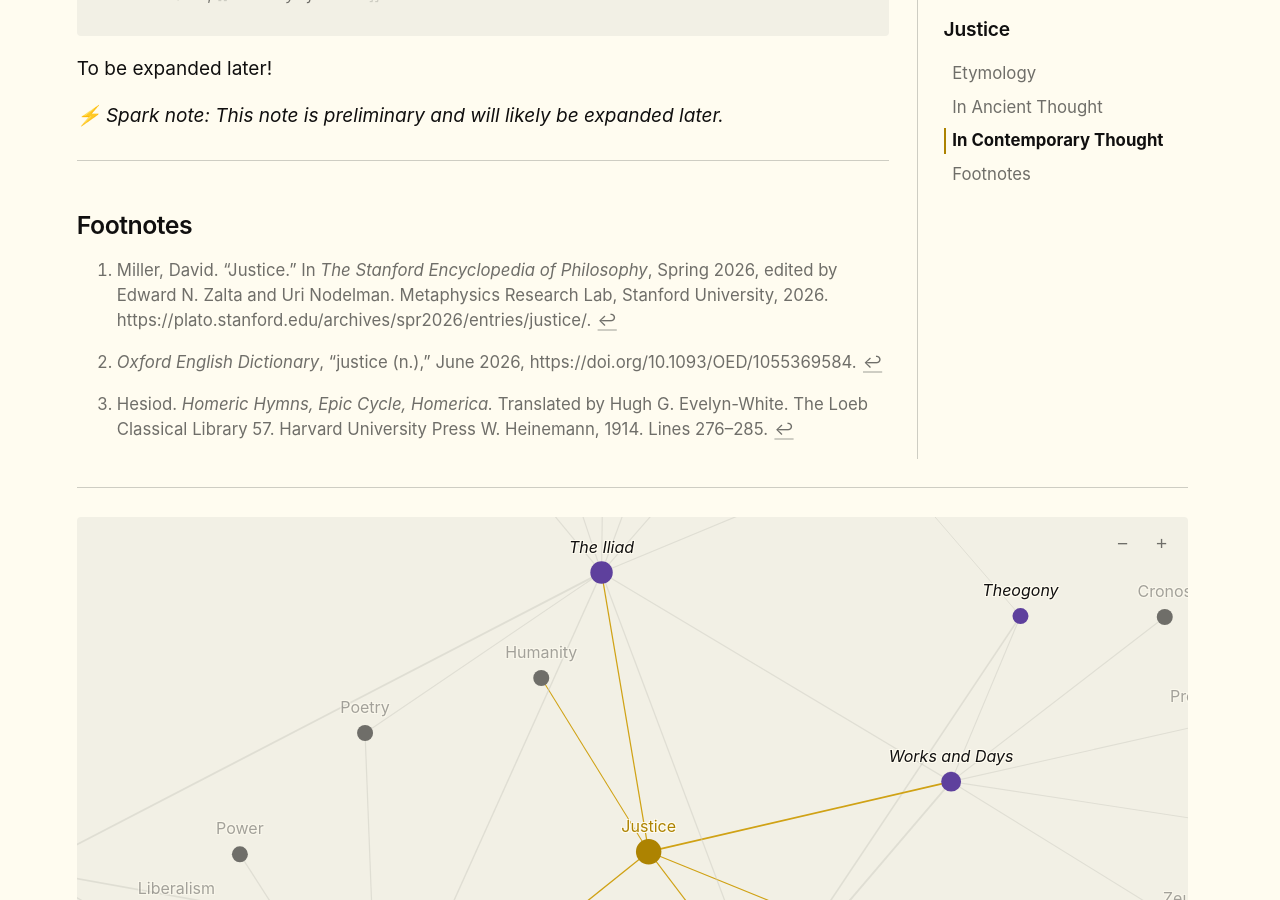
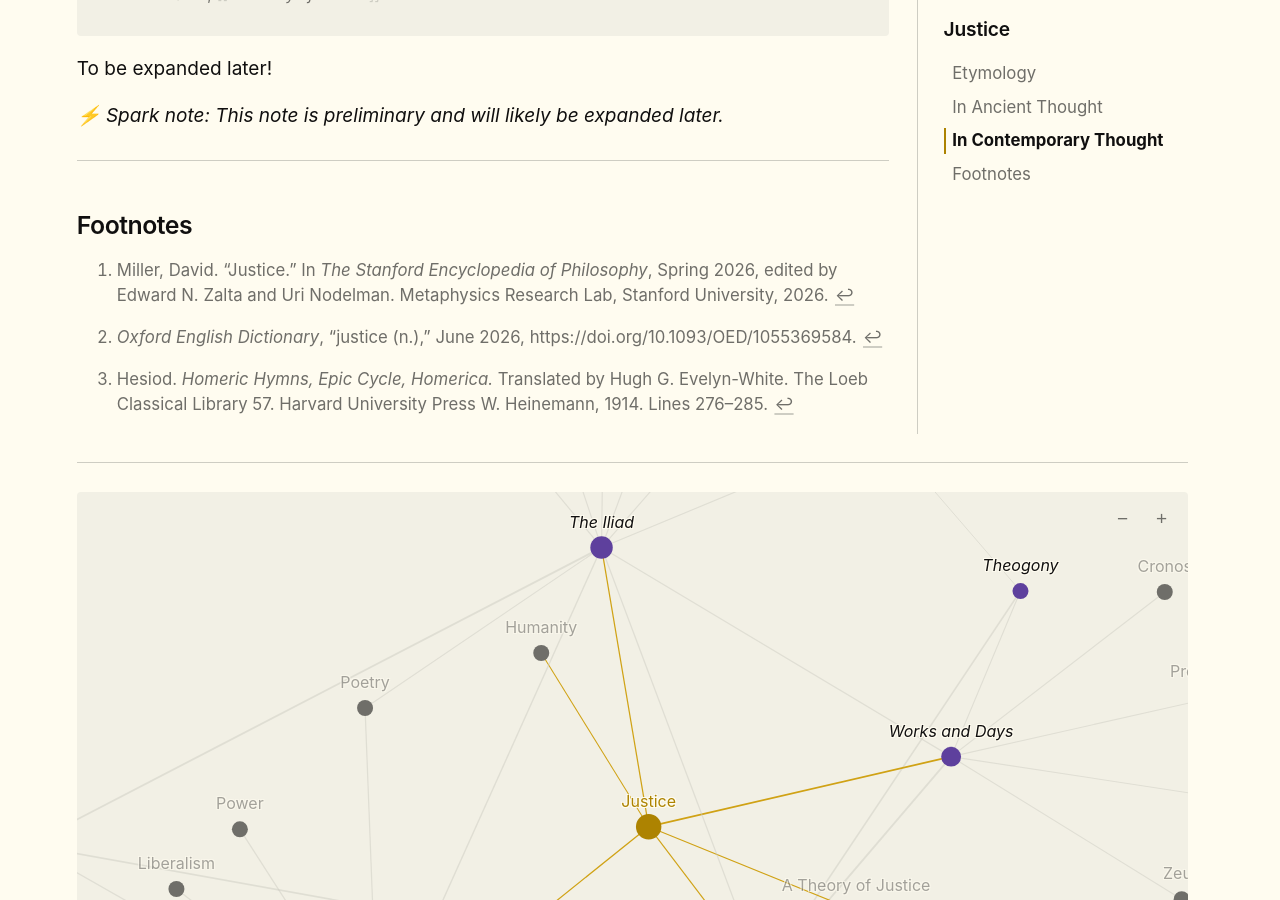
Before and after one commit to andyzwang/notes, a Jekyll site: the page built from _notes/Justice.md, in a window 1280 px wide and 900 px high, scrolled down 2237 px. Built offline with Jekyll 4.4.1, drawn with Linux system fonts in a browser that asks for light colours; some web fonts are replaced; some of the changed lines change nothing that is shown.

Commit message:
Fix mobile break

```diff
--- a/_notes/Justice.md
+++ b/_notes/Justice.md
@@ -30,7 +30,7 @@
 
 To be expanded later!
 
-[^1]: Miller, David. “Justice.” In *The Stanford Encyclopedia of Philosophy*, Spring 2026, edited by Edward N. Zalta and Uri Nodelman. Metaphysics Research Lab, Stanford University, 2026. https://plato.stanford.edu/archives/spr2026/entries/justice/.
+[^1]: Miller, David. “Justice.” In *The Stanford Encyclopedia of Philosophy*, Spring 2026, edited by Edward N. Zalta and Uri Nodelman. Metaphysics Research Lab, Stanford University, 2026.
 
 [^2]: *Oxford English Dictionary*, “justice (n.),” June 2026, https://doi.org/10.1093/OED/1055369584.
 
```
